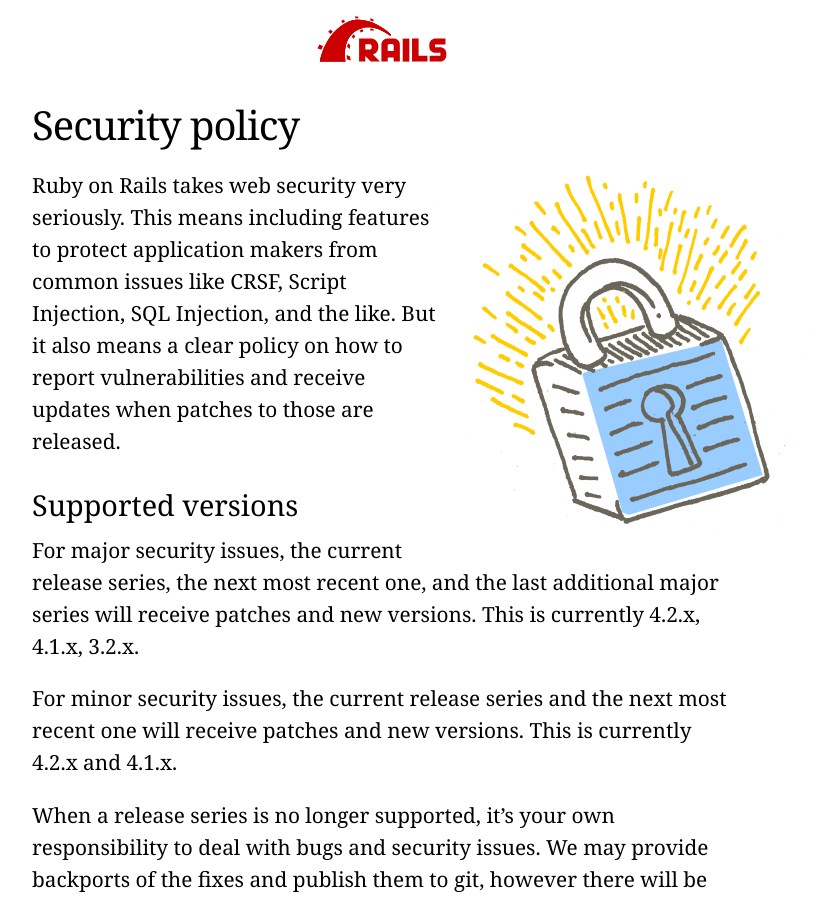
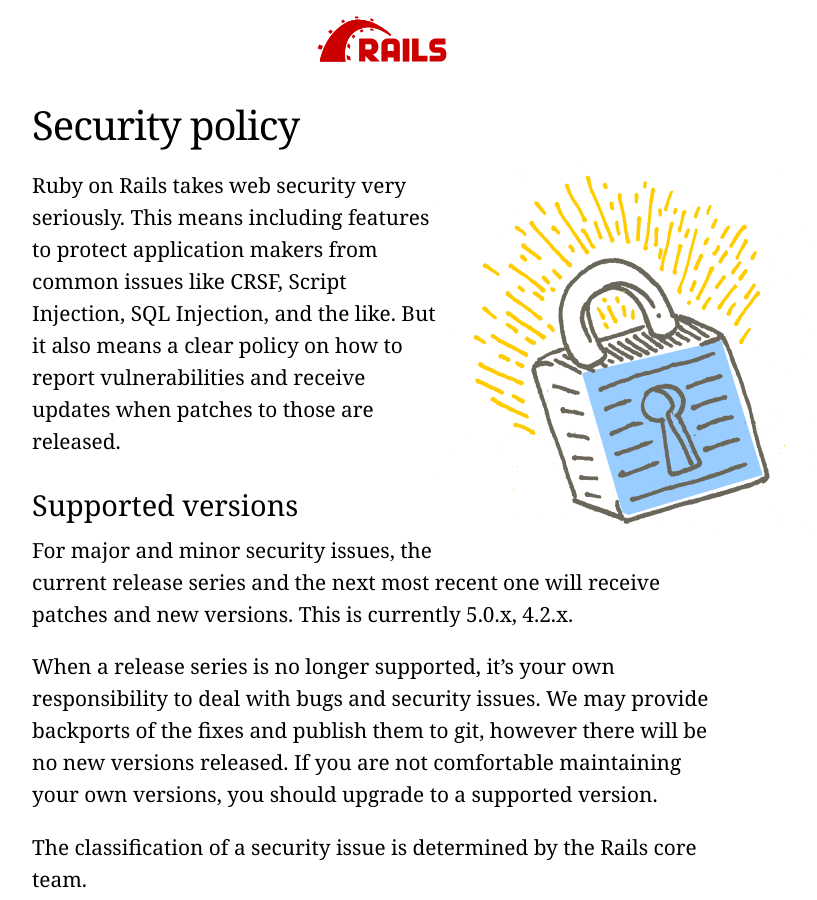
Before and after one commit to rails/homepage, a Jekyll site: the page built from security.html, in a window 1280 px wide and 900 px high. Shown: the whole window, without its empty margins (258-1075 px from the left). Built offline with Jekyll 4.4.1, drawn with Linux system fonts in a browser that asks for light colours.

Commit message:
Update maintenance policy to include Rails 5.
Copy over the new maintenance policy from the release post:
http://weblog.rubyonrails.org/2016/6/30/Rails-5-0-final/

Summed up:

* Only 5.0.x gets bug fixes.
* Only 5.0.x and 4.2.x gets security fixes.

```diff
--- a/maintenance.html
+++ b/maintenance.html
@@ -31,7 +31,7 @@
 
       <p>In special situations, where someone from the Rails core team agrees to support more series, they are included in the list of supported series.</p>
 
-      <p>Currently included series: 4.2.Z, 4.1.Z.</p>
+      <p>Currently included series: 5.0.Z.</p>
 
       <h2>Security issues</h2>
       <p>See the <a href="/security/">security policy</a> for more details.</p>
--- a/security.html
+++ b/security.html
@@ -15,9 +15,7 @@
 
       <h2>Supported versions</h2>
 
-      <p>For major security issues, the current release series, the next most recent one, and the last additional major series will receive patches and new versions. This is currently 4.2.x, 4.1.x, 3.2.x.</p>
-
-      <p>For minor security issues, the current release series and the next most recent one will receive patches and new versions. This is currently 4.2.x and 4.1.x.</p>
+      <p>For major and minor security issues, the current release series and the next most recent one will receive patches and new versions. This is currently 5.0.x, 4.2.x.</p>
 
       <p>When a release series is no longer supported, it’s your own responsibility to deal with bugs and security issues. We may provide backports of the fixes and publish them to git, however there will be no new versions released. If you are not comfortable maintaining your own versions, you should upgrade to a supported version.</p>
 
```
